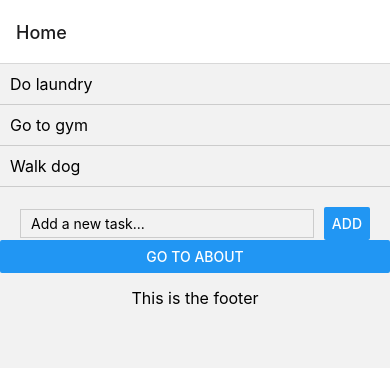
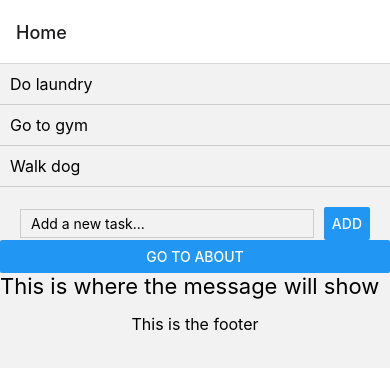
Before and after one commit to Sherif-Mansour/SherifsToDoListApp, a React Native app: screen /Home in a window 390 px wide. Shown: the top 368 px of the page. Built offline with nearby package versions, Linux system fonts and the light colour scheme; no server answers.

Commit message:
Lab 6 - Data Fetch

```diff
--- /dev/null
+++ b/src/components/ChuckNorrisFact.jsx
@@ -0,0 +1,44 @@
+import React from 'react';
+import {Text} from 'react-native';
+
+const ChuckNorrisFact = ({}) => {
+  const [display, setDisplay] = React.useState(
+    'This is where the message will show',
+  );
+
+  const callApi = async () => {
+    /* // Method 1: Using fetch
+        const response = await fetch('https://techy-api.vercel.app/api/json', {
+          method: 'GET',
+        });
+
+        const json = await response.json();
+
+        // const message = json.message;
+        const {message} = json;
+
+        setDisplay(message);
+        */
+
+    // Method 2: Using Android emulator
+    const response = await fetch('http://10.0.2.2:3333/fact', {method: 'GET'});
+    const json = await response.json();
+
+    // const fact = json.fact;
+    const {fact} = json;
+
+    setDisplay(fact);
+  };
+
+  React.useEffect(() => {
+    callApi();
+  }, []);
+
+  return (
+    <>
+      <Text style={{fontSize: 22}}>{display}</Text>
+    </>
+  );
+};
+
+export default ChuckNorrisFact;
--- a/src/screens/AboutScreen.jsx
+++ b/src/screens/AboutScreen.jsx
@@ -1,6 +1,7 @@
 import React from 'react';
 import {StyleSheet, Text} from 'react-native';
 import MainLayout from '../layouts/MainLayout';
+import ChuckNorrisFact from '../components/ChuckNorrisFact';
 
 const AboutScreen = ({}) => {
   return (
@@ -9,6 +10,7 @@ const AboutScreen = ({}) => {
         <Text style={styles.header}>Sherif's To Do LIst App</Text>
         <Text style={styles.text}>Written by: Sherif Mansour</Text>
         <Text style={styles.text}>Date: March 20, 2024</Text>
+        <ChuckNorrisFact />
       </MainLayout>
     </>
   );
--- a/src/screens/HomeScreen.jsx
+++ b/src/screens/HomeScreen.jsx
@@ -5,6 +5,7 @@ import {SafeAreaView, Button} from 'react-native';
 import ToDoList from '../components/ToDoList';
 import ToDoForm from '../components/ToDoForm';
 import MainLayout from '../layouts/MainLayout';
+import ChuckNorrisFact from '../components/ChuckNorrisFact';
 
 const HomeScreen = ({navigation}) => {
   const [tasks, setTasks] = useState(['Do laundry', 'Go to gym', 'Walk dog']);
@@ -25,6 +26,7 @@ const HomeScreen = ({navigation}) => {
             title="Go to about"
             onPress={() => navigation.navigate('About')}
           />
+          <ChuckNorrisFact />
         </SafeAreaView>
       </MainLayout>
     </>
```
